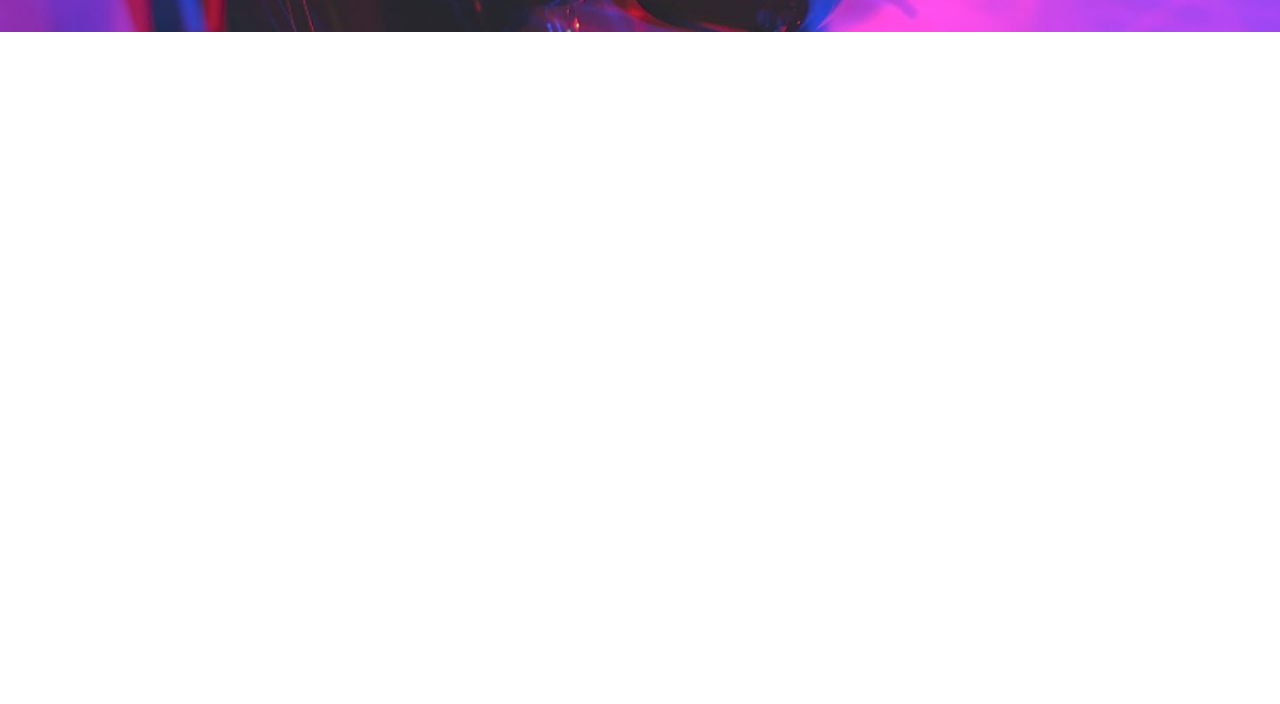
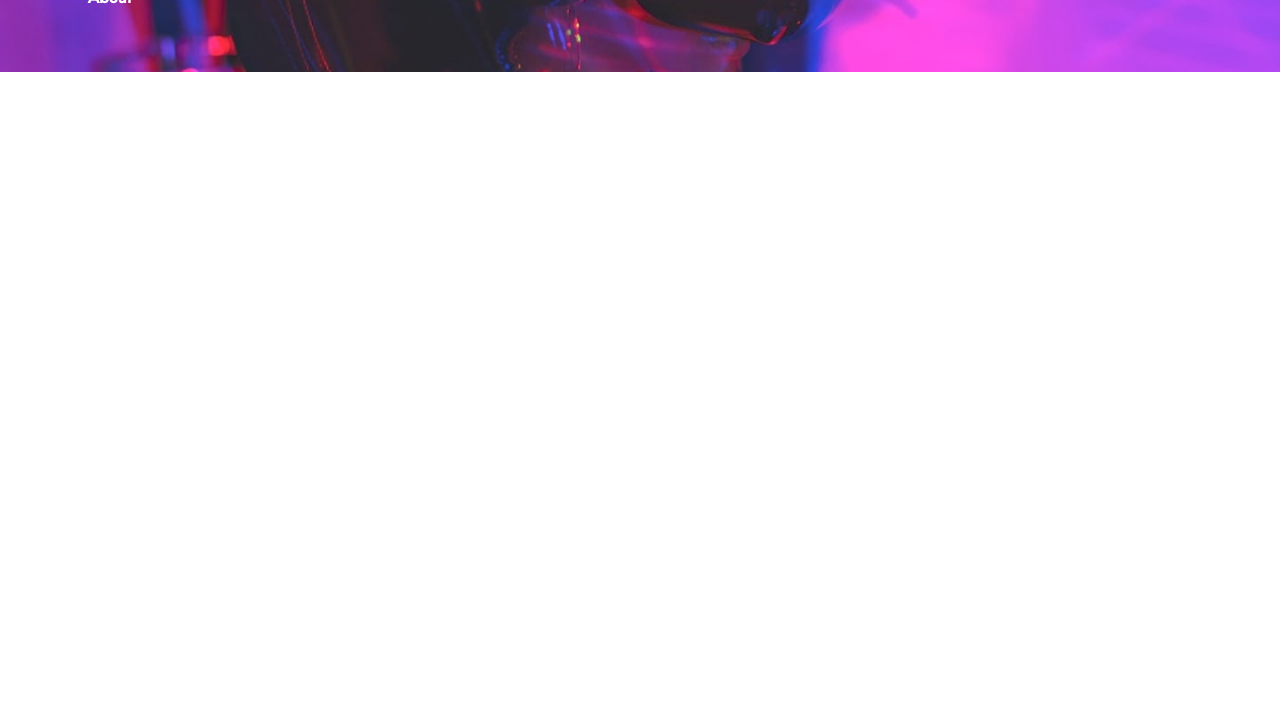
Before and after one commit to zainabturkmen/loopstudios, a website: page index.html in a window 1280 px wide. Shown: the part 96-800 px from the top of the page. Drawn offline with Linux system fonts and the light colour scheme.

Commit message:
adding update

```diff
--- a/index.html
+++ b/index.html
@@ -23,12 +23,12 @@
           <!-- Logo -->
           <img src="images/logo.svg" alt="" />
           <!-- Menu -->
-          <div class="hidden h-10 font-alata md:felx md:space-x-8">
+          <div class=" h-10 font-alata md:felx md:space-x-8">
             <div class="group">
               <a href="#">About</a>
-              <!-- <div
+              <div
                 class="mx-2 group-hover:border-b group-hover:border-blue-50"></div>
-            </div> -->
+            </div>
           </div>
         </nav>
       </div>
```
